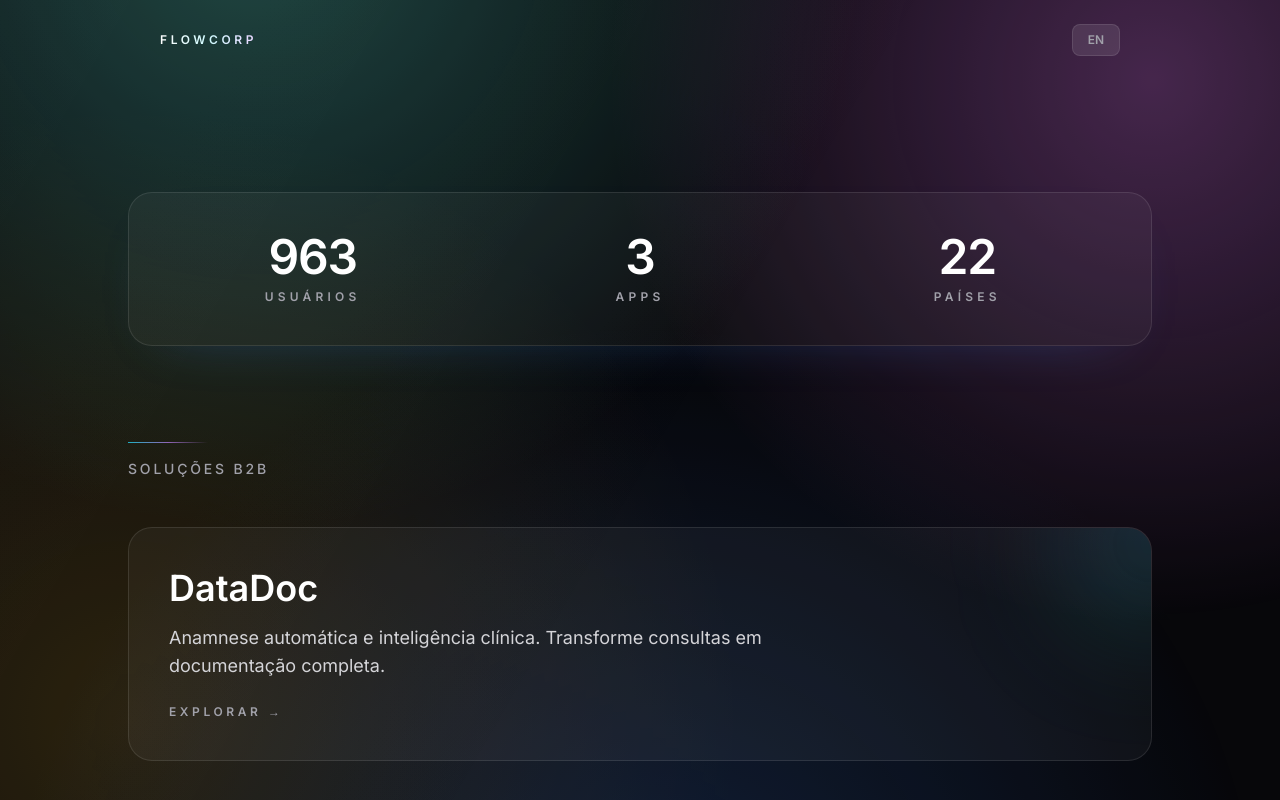
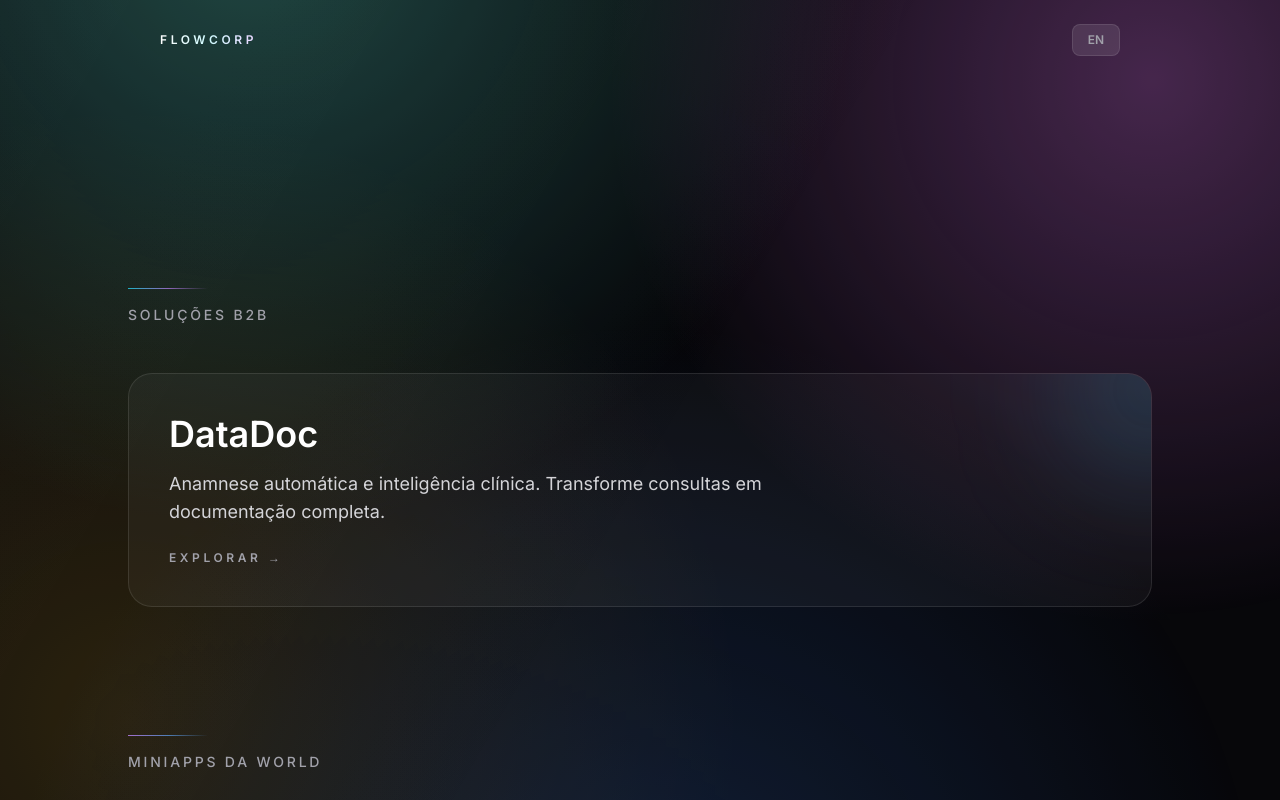
Before and after one commit to igorbiccas/flowcorp-site, a React (Vite) app: page / in a window 1280 px wide. Shown: the top 800 px of the page. Built offline with nearby package versions, Linux system fonts and the light colour scheme.

Commit message:
Remove duplicate stats section

```diff
--- a/App.tsx
+++ b/App.tsx
@@ -32,21 +32,6 @@ const App: React.FC = () => {
     },
   ];
 
-  const stats = [
-    {
-      value: '963',
-      label: t.app.stats.usersLabel,
-    },
-    {
-      value: '3',
-      label: t.app.stats.appsLabel,
-    },
-    {
-      value: '22',
-      label: t.app.stats.countriesLabel,
-    },
-  ];
-
   return (
     <div className="relative min-h-screen bg-[#07070a] text-white selection:bg-white/10">
       {/* Premium Glow Background */}
@@ -66,22 +51,6 @@ const App: React.FC = () => {
       <Header />
 
       <main className="relative z-10 flex flex-col pt-32 md:pt-48">
-        {/* Stats Section */}
-        <section className="px-6 md:px-8">
-          <div className="mx-auto w-full max-w-5xl">
-            <AnimatedSection className="w-full" delay="duration-700">
-              <div className="grid gap-6 rounded-3xl border border-white/10 bg-white/[0.04] px-8 py-10 text-center shadow-[0_20px_60px_-40px_rgba(59,130,246,0.4)] md:grid-cols-3">
-                {stats.map((stat) => (
-                  <div key={stat.label} className="space-y-2">
-                    <div className="text-4xl font-semibold tracking-tight text-white md:text-5xl">{stat.value}</div>
-                    <div className="text-xs font-semibold uppercase tracking-[0.35em] text-zinc-400">{stat.label}</div>
-                  </div>
-                ))}
-              </div>
-            </AnimatedSection>
-          </div>
-        </section>
-
         {/* B2B Products Section */}
         <section className="mt-24 px-6 md:px-8">
           <div className="mx-auto w-full max-w-5xl">
```
